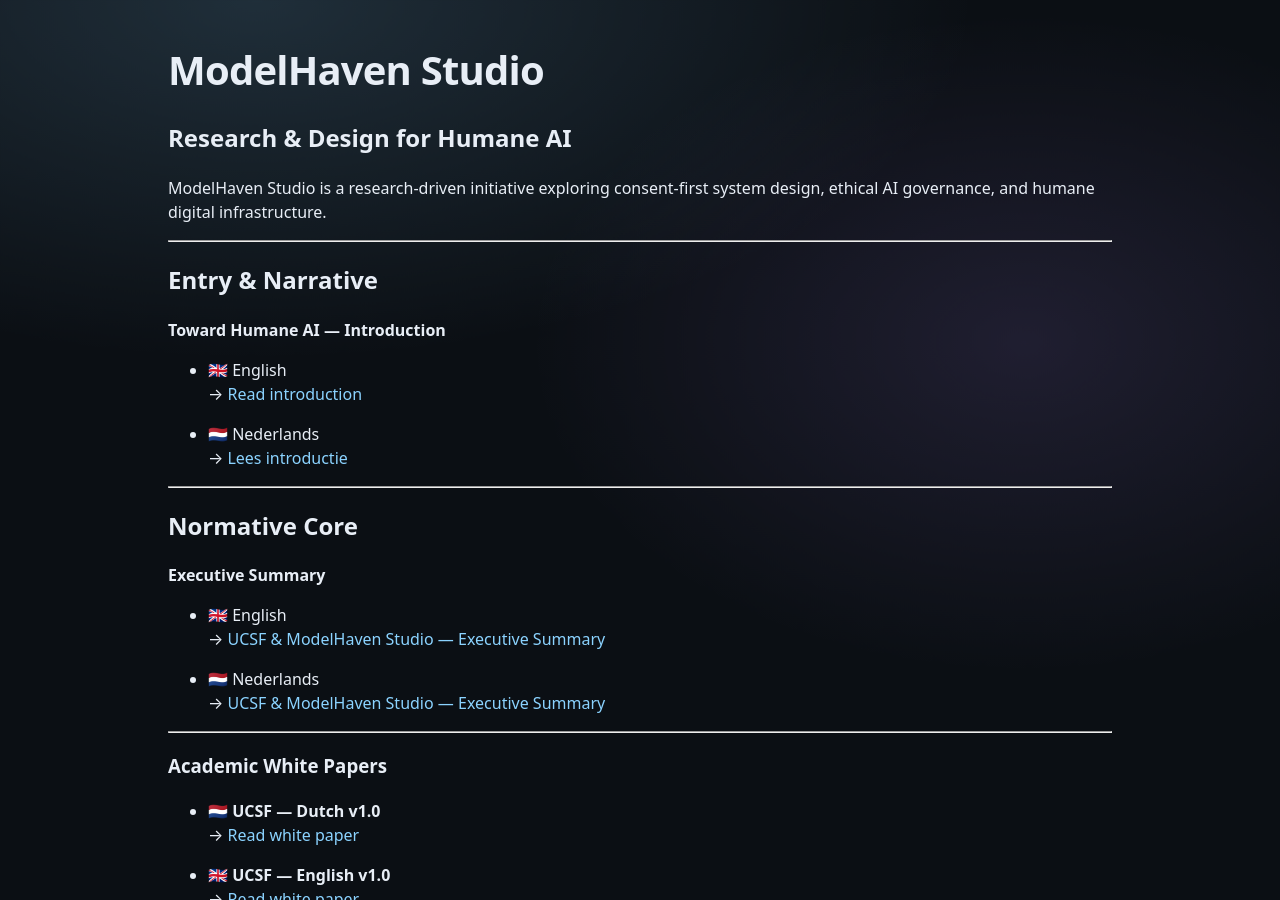
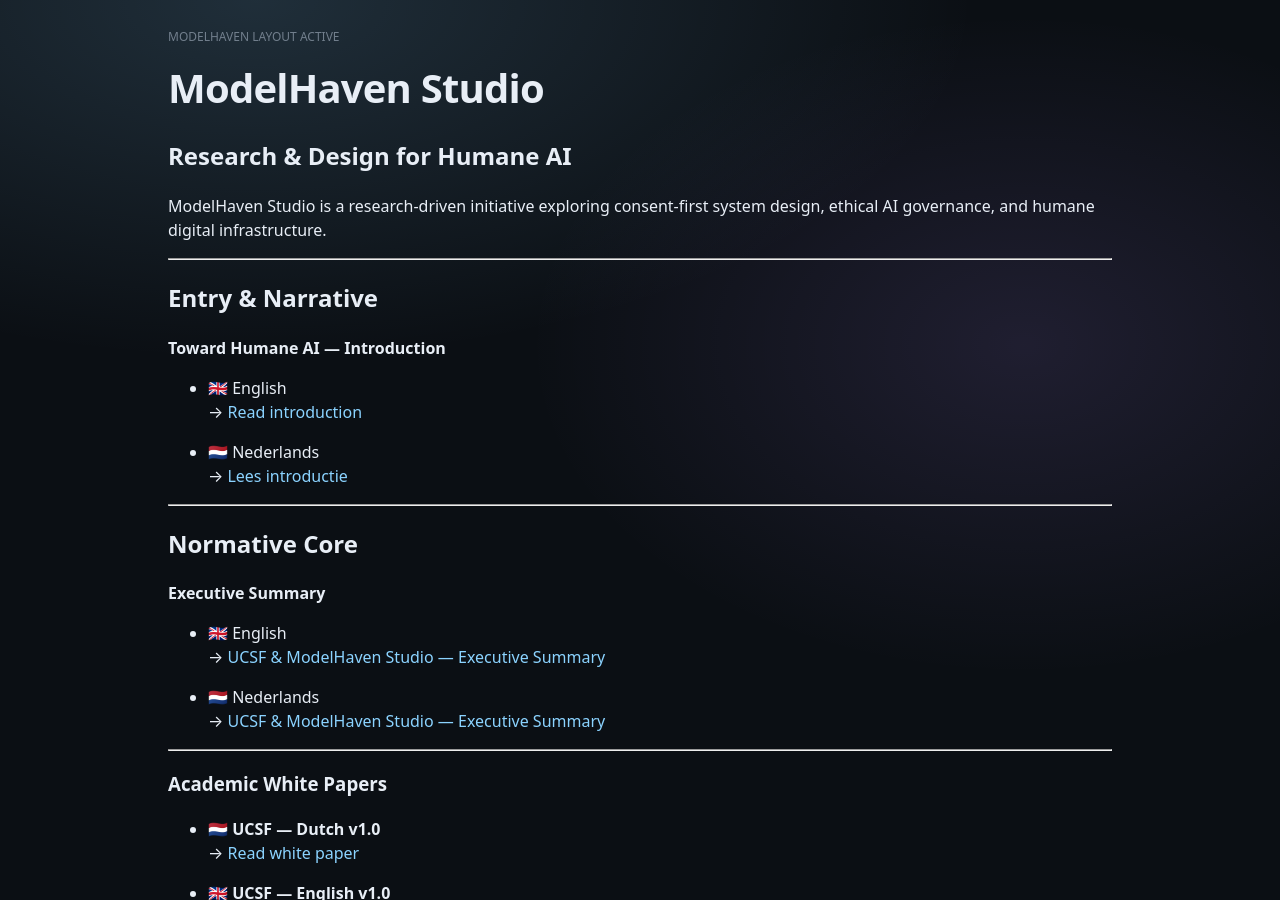
Before and after one commit to MartijnBruzzese/ModelHaven-Studio, a Jekyll site: the page built from index.md, in a window 1280 px wide and 900 px high. Built offline with Jekyll 4.4.1, drawn with Linux system fonts in a browser that asks for light colours.

Commit message:
Update default.html

```diff
--- a/_layouts/default.html
+++ b/_layouts/default.html
@@ -11,6 +11,11 @@
 
 <body>
 <div class="wrap">
+
+<!-- layout proof -->
+<div class="muted" style="opacity:.6;font-size:12px;margin-bottom:8px;">
+MODELHAVEN LAYOUT ACTIVE
+</div>
 
 {{ content }}
 
```
